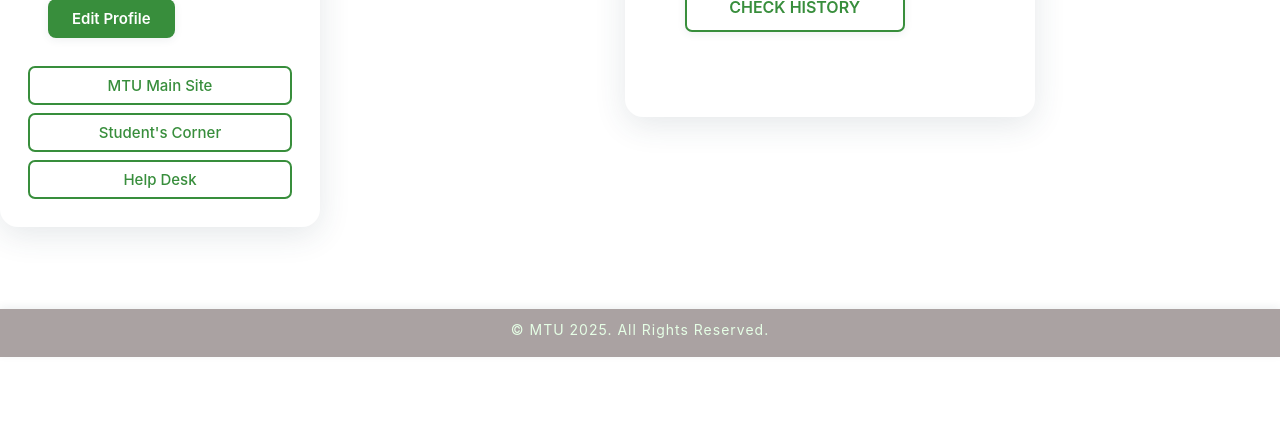
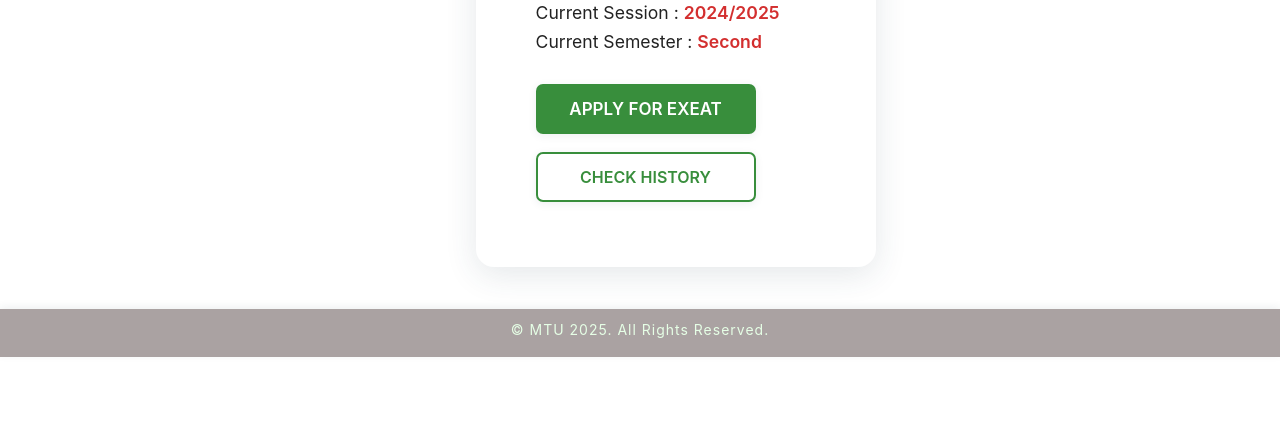
Before and after one commit to Vortex-404/Final-Correction, a website: page profile.html in a window 1280 px wide. Shown: the part 443-878 px from the top of the page. Before the commit the page ends 800 px from the top, so only its background shows below. Drawn offline with Linux system fonts and the light colour scheme; no server answers.

```diff
--- a/profile.html
+++ b/profile.html
@@ -287,7 +287,7 @@
         </div>
     </nav>
     <main style="display: flex; justify-content: center; align-items: flex-start; gap: 60px; margin-top: 60px; min-height: 70vh;">
-        <section style="background: #fff; border-radius: 18px; box-shadow: 0 8px 32px rgba(44,62,80,0.12); padding: 32px 28px 28px 28px; width: 320px; min-height: 420px; display: flex; flex-direction: column; align-items: center;">
+        <section style="background: #fff; border-radius: 18px; box-shadow: 0 8px 32px rgba(44,62,80,0.12); padding: 32px 28px 28px 28px; width: 320px; min-height: 420px; display: flex; flex-direction: column; align-items: center; margin: 90px 300px 0 40px;">
             <img src="z-images/student.png" alt="Profile Picture" style="width: 110px; height: 120px; border-radius: 12px; background: #e0e0e0; margin-bottom: 18px; object-fit: cover; box-shadow: 0 2px 8px rgba(44,62,80,0.10);">
             <div style="width: 100%; display: flex; flex-direction: column; align-items: flex-start;">
                 <div style="width: 100%; margin-bottom: 10px; font-size: 17px; color: #222;"><span style="color: #7b8ca7; font-size: 15px; font-weight: 500;">Name:</span> <span id="profileName">Loading...</span></div>
@@ -310,7 +310,7 @@
                 <a class="quick-link" href="#" style="background: #fff; color: #388e3c; border: 2px solid #388e3c; border-radius: 7px; padding: 8px 0; font-size: 15px; font-weight: 500; text-decoration: none; text-align: center; transition: background 0.2s, color 0.2s;">Help Desk</a>
             </div>
         </section>
-        <section style="background: #fff; border-radius: 18px; box-shadow: 0 8px 32px rgba(44,62,80,0.12); padding: 60px 60px; min-width: 400px; max-width: 500px; margin: 0 auto; display: flex; flex-direction: column; align-items: flex-start; justify-content: center; height: 420px;">
+        <section style="background: #fff; border-radius: 18px; box-shadow: 0 8px 32px rgba(44,62,80,0.12); padding: 60px 60px; min-width: 400px; max-width: 500px; margin: 150px 700px 0 200px; display: flex; flex-direction: column; align-items: flex-start; justify-content: center; height: 420px;">
             <div style="font-size: 2.1rem; font-weight: 700; color: #388e3c; margin-bottom: 18px;">Welcome <span id="welcomeName">Student</span></div>
             <div style="font-size: 1.1rem; color: #222; margin-bottom: 8px;">Current Session : <span style="color:#d32f2f;font-weight:600;">2024/2025</span></div>
             <div style="font-size: 1.1rem; color: #222; margin-bottom: 32px;">Current Semester : <span style="color:#d32f2f;font-weight:600;">Second</span></div>
```
